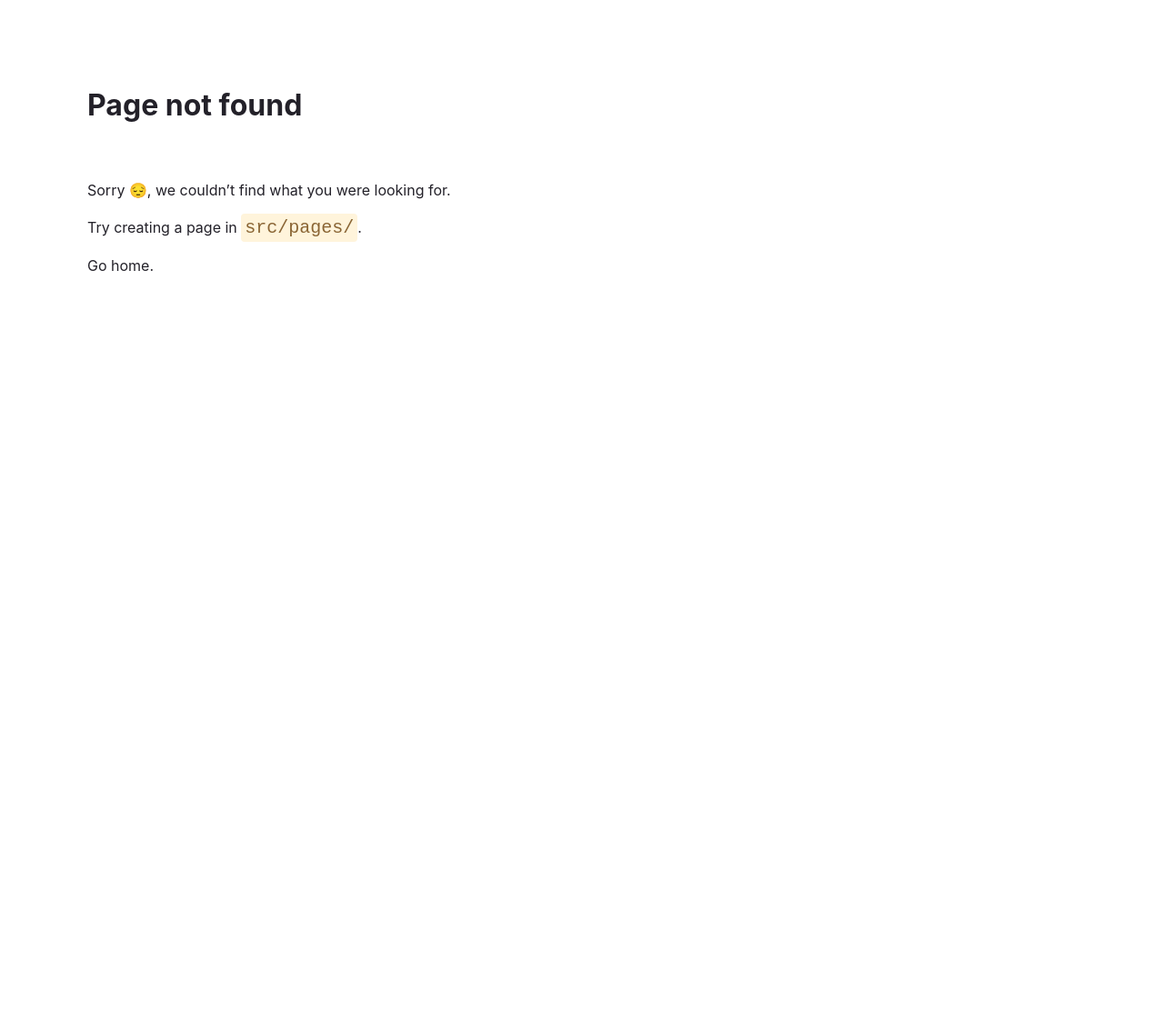
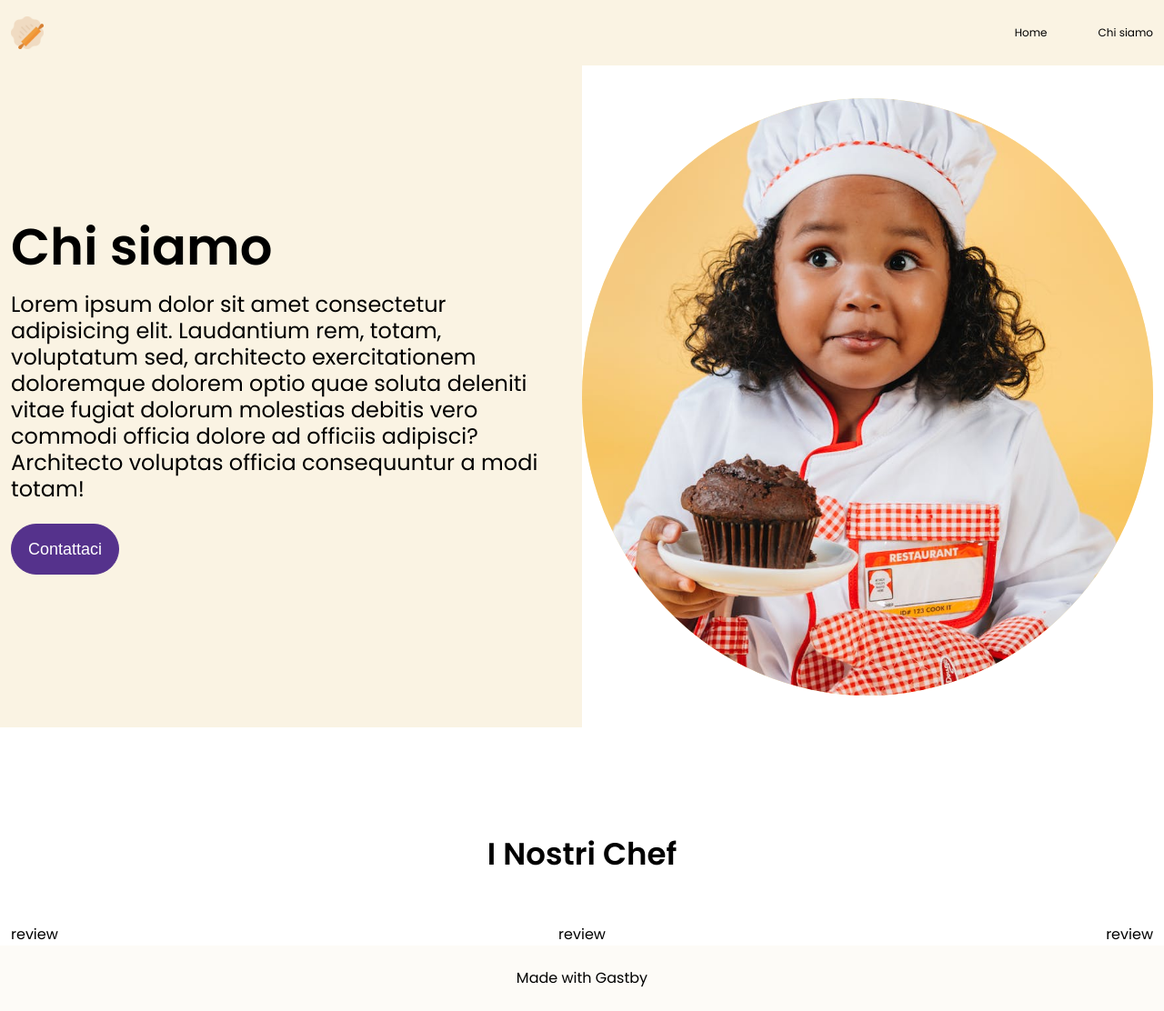
Before and after one commit to Hpv4Learning/groomy-gatsby-starter, a Gatsby site: page /about in a window 1280 px wide. Before the commit this address had no page. Shown: the whole page at 91% size. Before the commit the page ends 800 px from the top, so only its background shows below. Built offline with nearby package versions, Linux system fonts and the light colour scheme; Gatsby itself is replaced by a stand-in of ours; a web font is replaced by a local one.

Commit message:
about-layout

```diff
--- a/serveStaticFont.tsx
+++ b/serveStaticFont.tsx
@@ -79,7 +79,7 @@
     <link
       key='Poppins-Medium-Bold'
       rel='preload'
-      href='/fonts/Medium.ttf'
+      href='/fonts/Poppins-Medium.ttf'
       as='font'
       crossOrigin='anonymous'
     />,
@@ -94,7 +94,7 @@
     <link
       key='Poppins-Bold'
       rel='preload'
-      href='/fonts/Regular.ttf'
+      href='/fonts/Poppins-Regular.ttf'
       as='font'
       crossOrigin='anonymous'
     />,
--- a/src/components/layout/Footer.tsx
+++ b/src/components/layout/Footer.tsx
@@ -1,6 +1,8 @@
 import React from "react";
 import styled from "styled-components";
 import { ThemeType } from "../../styles/theme";
+import { Container } from "../Container";
+import { Paragraph } from "../Typography";
 
 const StyledBox = styled.footer<{ theme: ThemeType }>`
   display: flex;
@@ -13,5 +15,11 @@
 `;
 
 export const Footer = () => {
-  return <StyledBox></StyledBox>;
+  return (
+    <StyledBox>
+      <Container>
+        <Paragraph textAlign='center'>Made with Gastby</Paragraph>
+      </Container>
+    </StyledBox>
+  );
 };
--- a/src/components/layout/Navbar.tsx
+++ b/src/components/layout/Navbar.tsx
@@ -1,5 +1,9 @@
+import { Link } from "gatsby";
+import { StaticImage } from "gatsby-plugin-image";
 import React from "react";
 import styled from "styled-components";
+import { Container } from "../Container";
+import { Label } from "../Typography";
 
 const StyledBox = styled.div({
   height: "72px",
@@ -39,7 +43,33 @@
 export const Navbar = () => {
   return (
     <>
-      <StyledBox as='nav'></StyledBox>
+      <StyledBox as='nav'>
+        <Container className='nav-container'>
+          <div className='nav-logo'>
+            <StaticImage src='../../images/logo.png' alt='Groomy Logo' />
+          </div>
+          <div className='nav-links'>
+            <Link to='/'>
+              <div className='nav-label'>
+                <Label>Home</Label>
+              </div>
+            </Link>
+
+            <Link to='/about/'>
+              <div className='nav-label'>
+                <Label>Chi siamo</Label>
+              </div>
+            </Link>
+          </div>
+        </Container>
+      </StyledBox>
+      <div
+        style={{
+          height: "72px",
+          width: "100%",
+          zIndex: -1,
+        }}
+      />
     </>
   );
 };
--- a/src/feature/about/ReviewSection.tsx
+++ b/src/feature/about/ReviewSection.tsx
@@ -1,5 +1,19 @@
 import React from "react";
+import { Container, SubTitle } from "../../components";
 
 export const ReviewSection = () => {
-  return <></>;
+  return (
+    <div className='spacer-xxxl'>
+      <Container>
+        <SubTitle textAlign='center' weight='semibold'>
+          I Nostri Chef
+        </SubTitle>
+        <div className='flex align-items-center justify-content-between flex-wrap spacer-xl'>
+          <div className='div'>review</div>
+          <div className='div'>review</div>
+          <div className='div'>review</div>
+        </div>
+      </Container>
+    </div>
+  );
 };
--- a/src/pages/404.tsx
+++ b/src/pages/404.tsx
@@ -1,49 +1,13 @@
-import * as React from "react"
-import { Link, HeadFC } from "gatsby"
-
-const pageStyles = {
-  color: "#232129",
-  padding: "96px",
-  fontFamily: "-apple-system, Roboto, sans-serif, serif",
-}
-const headingStyles = {
-  marginTop: 0,
-  marginBottom: 64,
-  maxWidth: 320,
-}
-
-const paragraphStyles = {
-  marginBottom: 48,
-}
-const codeStyles = {
-  color: "#8A6534",
-  padding: 4,
-  backgroundColor: "#FFF4DB",
-  fontSize: "1.25rem",
-  borderRadius: 4,
-}
+import React from "react";
+import { HeadFC, navigate } from "gatsby";
 
 const NotFoundPage = () => {
-  return (
-    <main style={pageStyles}>
-      <h1 style={headingStyles}>Page not found</h1>
-      <p style={paragraphStyles}>
-        Sorry 😔, we couldn’t find what you were looking for.
-        <br />
-        {process.env.NODE_ENV === "development" ? (
-          <>
-            <br />
-            Try creating a page in <code style={codeStyles}>src/pages/</code>.
-            <br />
-          </>
-        ) : null}
-        <br />
-        <Link to="/">Go home</Link>.
-      </p>
-    </main>
-  )
-}
+  React.useEffect(() => {
+    navigate("/");
+  }, []);
+  return <></>;
+};
 
-export default NotFoundPage
+export default NotFoundPage;
 
-export const Head: HeadFC = () => <title>Not found</title>
+export const Head: HeadFC = () => <title>Not found</title>;
--- /dev/null
+++ b/src/pages/about.tsx
@@ -0,0 +1,15 @@
+import React from "react";
+import { Layout } from "../components/layout/Layout";
+import AboutHero from "../feature/about/AboutHero";
+import { ReviewSection } from "../feature/about/ReviewSection";
+
+const About = () => {
+  return (
+    <Layout>
+      <AboutHero />
+      <ReviewSection />
+    </Layout>
+  );
+};
+
+export default About;
```
Also changed, not shown: src/pages/index.tsx (+2 -51 lines).
